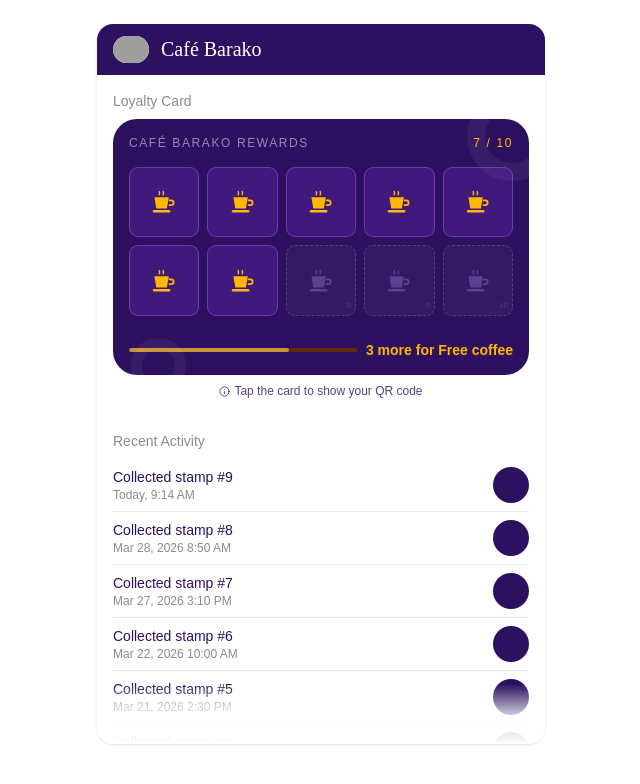
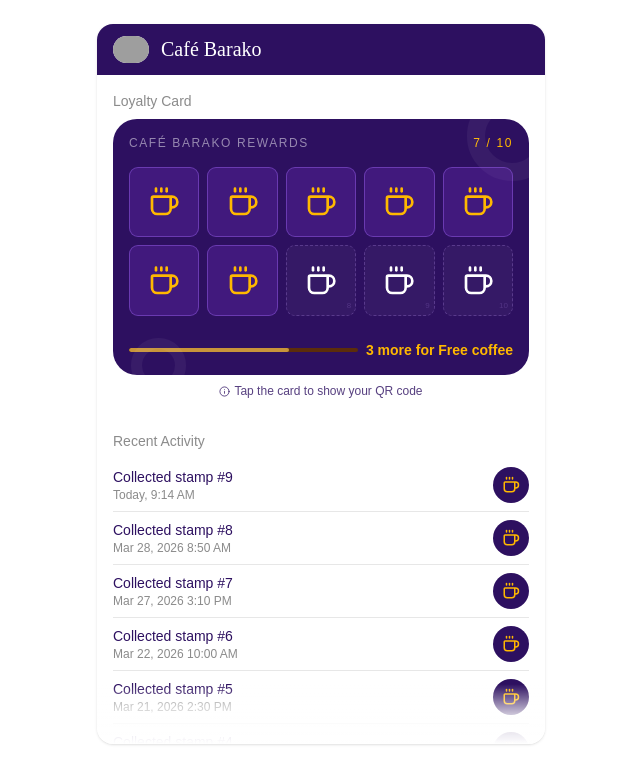
Before and after one commit to Sperxian/sperx-customer-web-app, a Next.js app: page / in a window 1280 px wide. Shown: the top 784 px of the page, without its empty margins (319-959 px from the left). Built offline with nearby package versions, Linux system fonts and the light colour scheme; grey boxes are pictures that could not be loaded.

Commit message:
Extract LoyaltyStamp and allow different icons

```diff
--- a/src/components/member/ActivityHistorySection.tsx
+++ b/src/components/member/ActivityHistorySection.tsx
@@ -1,3 +1,5 @@
+import { LoyaltyStamp } from "../shared/LoyaltyStamp";
+
 interface HistoryEntry {
   label: string;
   date: string;
@@ -35,7 +37,7 @@ export function ActivityHistorySection({ entries }: ActivityHistoryProps) {
 
             {/* Icon box */}
             <div className="w-[36px] aspect-square rounded-full bg-primary flex items-center justify-center flex-shrink-0">
-              {/* <CoffeeCup filled size={24} /> */}
+              <LoyaltyStamp filled size={18} icon="coffee" />
             </div>
           </div>
         );
--- a/src/components/member/LoyaltyCardSection.tsx
+++ b/src/components/member/LoyaltyCardSection.tsx
@@ -1,5 +1,6 @@
 import { InfoIcon } from "lucide-react";
 import { useState } from "react";
+import { LoyaltyStamp } from "../shared/LoyaltyStamp";
 
 interface LoyaltyCardSectionProps {
   card: LoyaltyCardData;
@@ -176,7 +177,7 @@ export function StampGrid({ total, collected }: StampGridProps) {
                 : "border-[1.5px] border-[#c8a0ff]/25 border-dashed bg-[rgba(255,255,255,0.04)]"
             }`}
           >
-            <CoffeeCup filled={filled} size={32} />
+            <LoyaltyStamp filled={filled} size={32} icon="coffee" />
 
             {!filled && (
               <span className="text-[8px] text-[#c8a0ff]/20 absolute bottom-[3px] right-[4px]">
@@ -187,38 +188,6 @@ export function StampGrid({ total, collected }: StampGridProps) {
         );
       })}
     </div>
-  );
-}
-
-interface CoffeeCupProps {
-  filled: boolean;
-  size?: number;
-}
-
-export function CoffeeCup({ filled, size = 20 }: CoffeeCupProps) {
-  const col = filled ? "#ffb800" : "rgba(200,160,255,0.28)";
-  return (
-    <svg
-      width={size}
-      height={size}
-      viewBox="0 0 20 20"
-      fill="none"
-      xmlns="http://www.w3.org/2000/svg"
-    >
-      <path d="M4 7h9l-1.2 7H5.2L4 7Z" fill={col} />
-      <path
-        d="M13 9h1.5a1.5 1.5 0 0 1 0 3H13"
-        stroke={col}
-        strokeWidth="1.1"
-      />
-      <rect x="3" y="15" width="11" height="1.5" rx="0.75" fill={col} />
-      <path
-        d="M7 5.5 Q7.5 4.5 7 3.5M9.5 5.5 Q10 4.5 9.5 3.5"
-        stroke={col}
-        strokeWidth="0.9"
-        strokeLinecap="round"
-      />
-    </svg>
   );
 }
 
--- /dev/null
+++ b/src/components/shared/LoyaltyStamp.tsx
@@ -0,0 +1,45 @@
+import { BadgeCheckIcon, CakeIcon, CakeSliceIcon, CandyIcon, CarFrontIcon, CoffeeIcon, CookieIcon, CupSodaIcon, HamburgerIcon, HeartIcon, IceCream2Icon, IceCreamBowlIcon, IceCreamConeIcon, PawPrintIcon, PizzaIcon, PopsicleIcon, SaladIcon, SandwichIcon, ScissorsIcon, ShirtIcon, ShoppingBagIcon, StarIcon, UtensilsCrossedIcon, UtensilsIcon, WashingMachineIcon } from "lucide-react";
+
+
+interface LoyaltyStampProps {
+  icon: IconName
+  filled: boolean;
+  size?: number;
+}
+
+const iconMap = {
+  milk_tea: CupSodaIcon,
+  coffee: CoffeeIcon,
+  utensils: UtensilsIcon,
+  utensils_crossed: UtensilsCrossedIcon,
+  cookie: CookieIcon,
+  popsicle: PopsicleIcon,
+  candy: CandyIcon,
+  pizza: PizzaIcon,
+  salad: SaladIcon,
+  hamburger: HamburgerIcon,
+  sandwich: SandwichIcon,
+  cake: CakeIcon,
+  cake_slice: CakeSliceIcon,
+  ice_cream: IceCreamBowlIcon,
+  ice_cream2: IceCreamConeIcon,
+  scissors: ScissorsIcon,
+  star: StarIcon,
+  heart: HeartIcon,
+  laundry: WashingMachineIcon,
+  clothes: ShirtIcon,
+  car: CarFrontIcon,
+  shop: ShoppingBagIcon,
+  pet: PawPrintIcon,
+  badge: BadgeCheckIcon,
+};
+type IconName = keyof typeof iconMap;
+
+const DEFAULT_ICON = BadgeCheckIcon;
+
+export function LoyaltyStamp({ filled=false, size=20, icon='badge' }: LoyaltyStampProps) {
+  const IconComponent = iconMap[icon] ?? DEFAULT_ICON;
+  const color = filled ? "var(--secondary)" : "white";
+
+  return <IconComponent color={color} size={size} />;
+}
```
